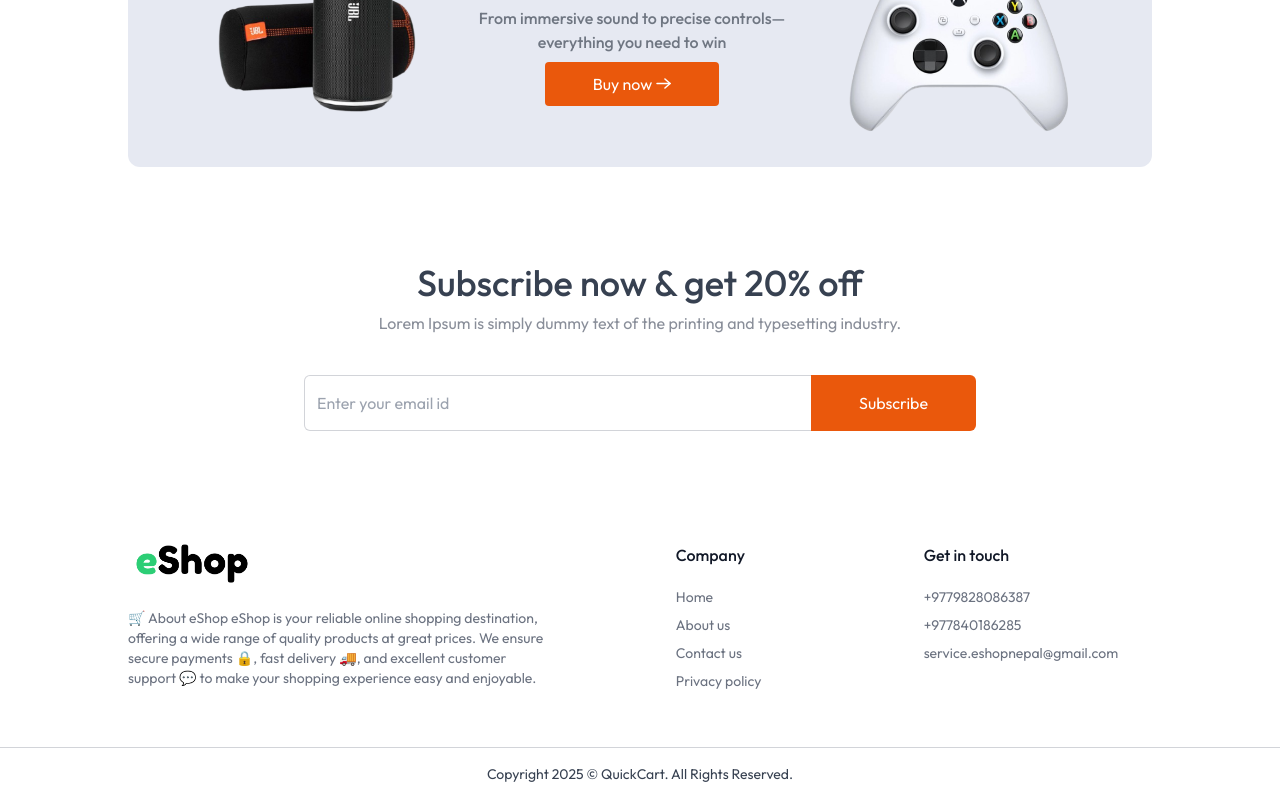
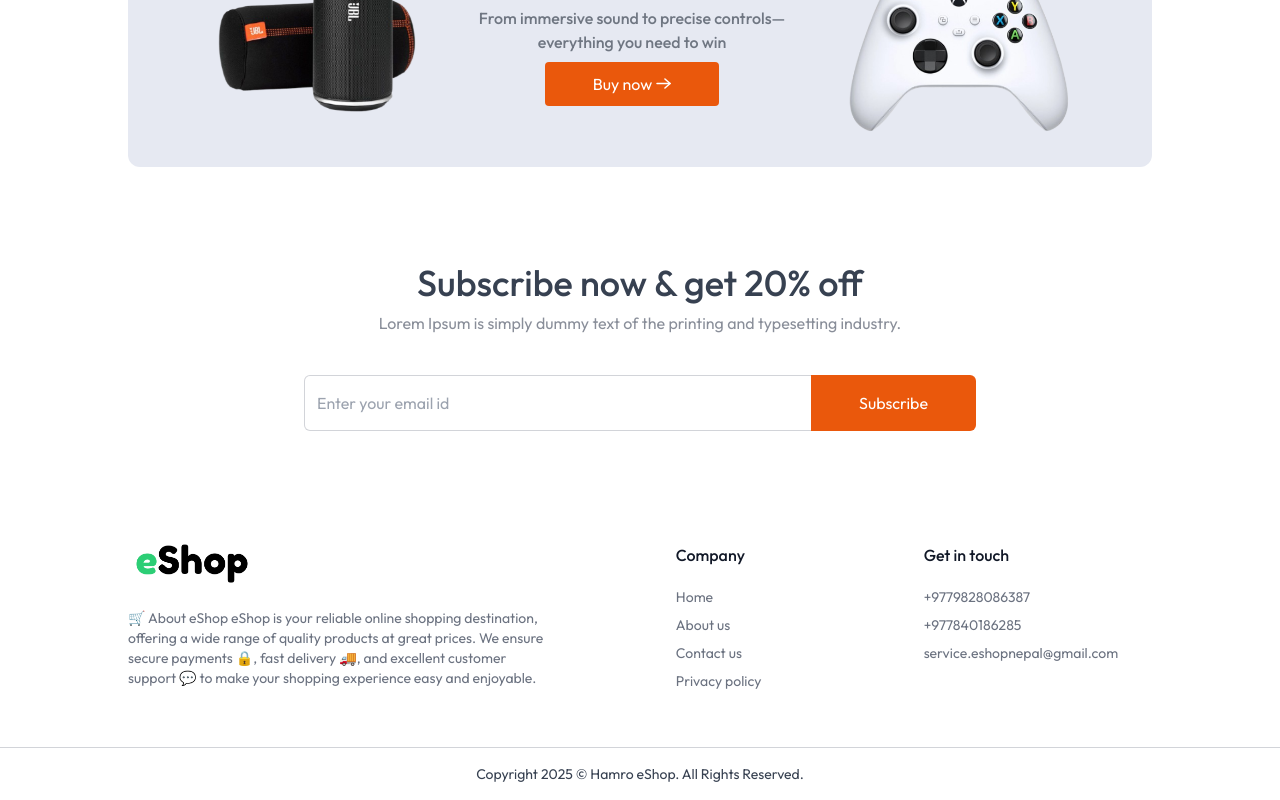
Before and after one commit to aadityakarki007/QuickCart-main, a Next.js app: page / in a window 1280 px wide. Shown: the part 1423-2223 px from the top of the page. Built offline with nearby package versions, Linux system fonts and the light colour scheme; no server answers; the database is empty.

Commit message:
Update Footer.jsx

```diff
--- a/components/Footer.jsx
+++ b/components/Footer.jsx
@@ -49,7 +49,7 @@ const Footer = () => {
         </div>
       </div>
       <p className="py-4 text-center text-xs md:text-sm">
-        Copyright 2025 © QuickCart. All Rights Reserved.
+        Copyright 2025 © Hamro eShop. All Rights Reserved.
       </p>
     </footer>
   );
```
